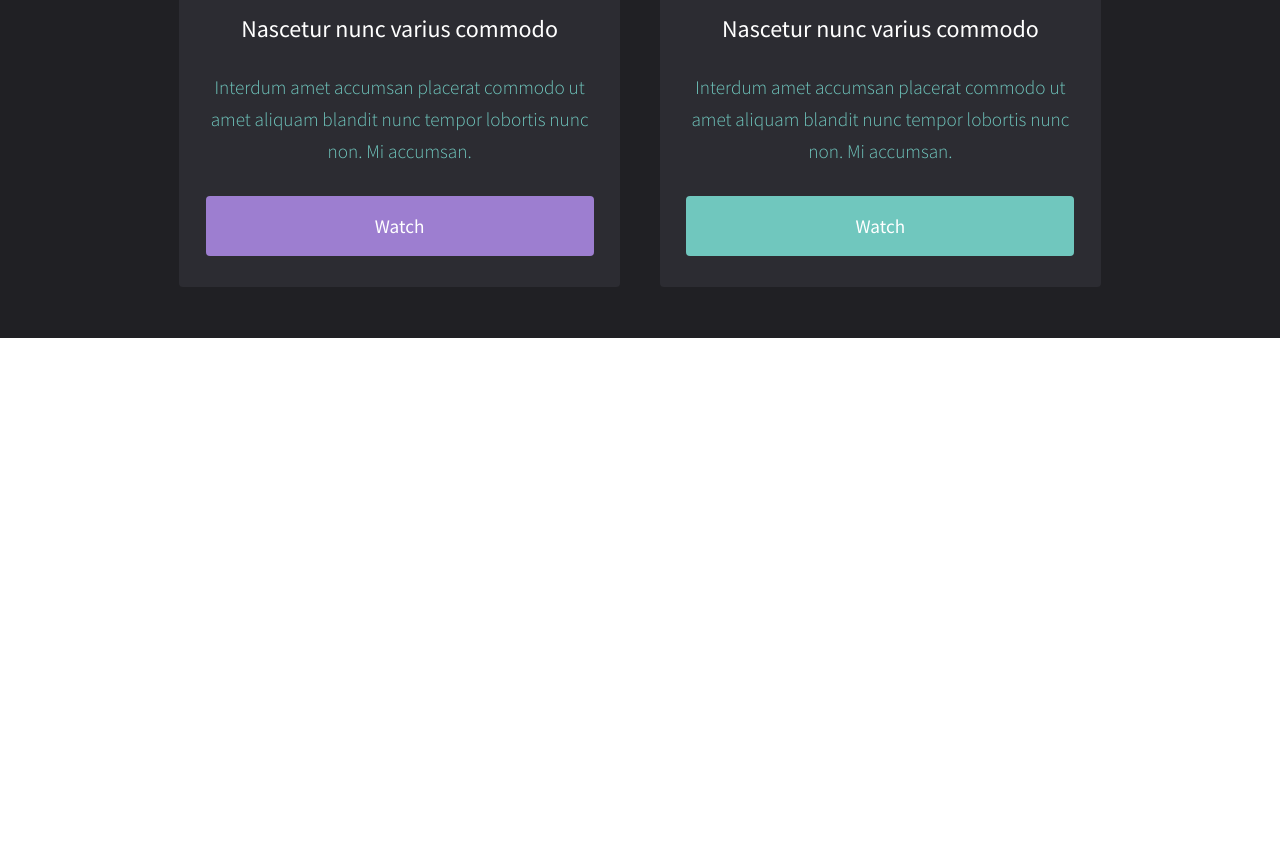
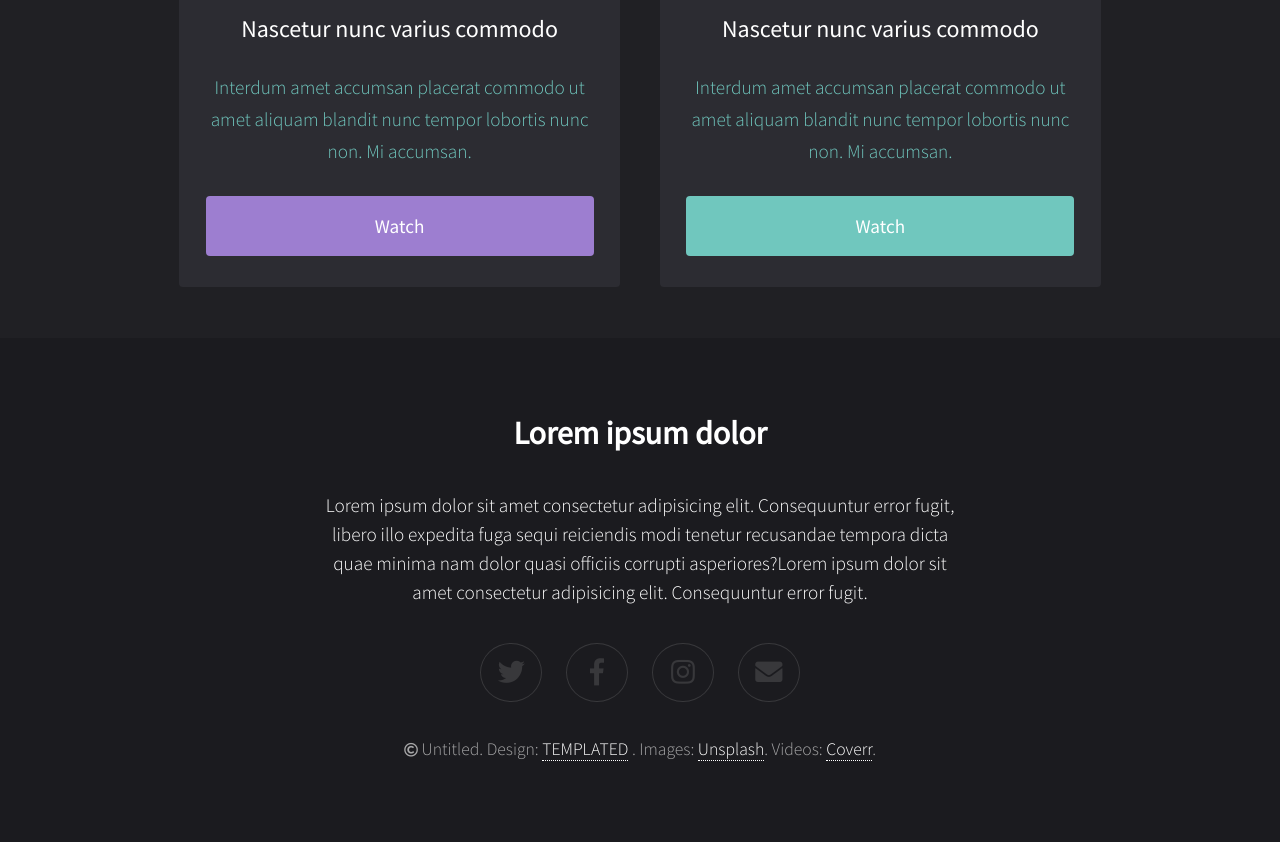
Before and after one commit to JoseDFS/FullMotion_Template, a plain HTML site: page index.html in a window 1280 px wide. Shown: the part 2150-2992 px from the top of the page. Before the commit the page ends 2488 px from the top, so only its background shows below. Drawn offline with Linux system fonts and the light colour scheme.

Commit message:
footer aniadido

```diff
--- a/index.html
+++ b/index.html
@@ -89,6 +89,30 @@
         </div>
     </div>
 
+    <footer class="footer">
+        <h2>Lorem ipsum dolor</h2>
+        <p class="p_foot"> Lorem ipsum dolor sit amet consectetur adipisicing elit. Consequuntur error fugit,
+            libero illo expedita fuga sequi reiciendis modi tenetur recusandae tempora dicta quae minima nam dolor quasi officiis corrupti asperiores?Lorem ipsum dolor sit amet consectetur adipisicing elit. Consequuntur error fugit.</p>
+
+            <div class="f_icons">
+                    <ul>
+                        <li>
+                            <a href="#"><i class="fab fa-twitter "></i></a>
+                        </li>
+                        <li>
+                           <a href="#"><i class="fab fa-facebook-f "></i></a>
+                        </li>
+                        <li >
+                          <a href="#"><i class="fab fa-instagram "></i></a>
+                        </li>
+                        <li >
+                           <a href="#"><i class="fas fa-envelope"></i></a>
+                        </li>
+                    </ul>
+
+        </div>
+        <p class="p_foot2"><i class="far fa-copyright"></i> Untitled. Design: <a href="#">TEMPLATED</a> . Images: <a href="#">Unsplash</a>. Videos: <a href="#">Coverr</a>.</p>
+    </footer>
 
 
 </body>
--- a/style.css
+++ b/style.css
@@ -75,6 +75,7 @@ header .more:hover {
     padding-right: 14%;
     padding-top: 4%;
     padding-bottom: 4%;
+    margin: 0;
 }
 .grid_container div{
     border-radius:4px;
@@ -278,3 +279,85 @@ h3{
 .button-fit6:hover{
     background-color: #82cec6;
 }
+
+.footer{
+    background-color: #1b1b1f;
+    margin: 0;
+    display: flex;
+    align-items: center;
+    justify-content: center;
+    flex-direction: column;
+    padding-top: 3em;
+    padding-bottom: 4em;
+
+}
+h2{
+    font-size: 2em;
+    font-family: "Source Sans Pro";
+    color: #FFF;
+    margin-bottom: 0;
+}
+.footer .p_foot{
+    text-align: center;
+    font-size: 1.2em;
+    font-family: "Source Sans Pro";
+    color: #FFF;
+    font-weight: 100;
+    margin-left: 25%;
+    margin-right: 25%;
+    line-height: 1.5;
+    margin-top: 2em;
+}
+ul{
+    list-style: none;
+    display: flex;
+    margin-right: 4em;
+    margin-top: 2em;
+    margin-bottom: 2em;
+ }
+ul a{
+    text-decoration: none;
+    color: #38383b;
+    font-size: 1.7em;
+    border-radius: 100%;
+    border: solid 1px #38383b;
+    padding-top: 0.5em;
+    padding-bottom: 0.5em;
+}
+ul a i{
+    width: 2.2em;
+    text-align: center;
+}
+
+li{
+    margin-left: 1.5em;
+}
+
+.p_foot2{
+    font-size: 1.1em;
+    font-family: "Source Sans Pro";
+    color: #a7a7a8;
+    font-weight: 100;
+}
+.p_foot2 i{
+    font-size: 0.8em;
+    text-align: center;
+    color: #a7a7a8;
+}
+.p_foot2 a{
+    text-decoration: none;
+    border-bottom: 1px dotted;
+    color: #FFF;
+}
+ul a:hover{
+    color: #FFF;
+    background-color: rgba(255, 255, 255, 0.05);
+}
+
+@media only screen and (max-width: 1000px) {
+
+    body {
+        font-size: calc(0.5em + 1vw) ;
+    }
+
+ }
```
